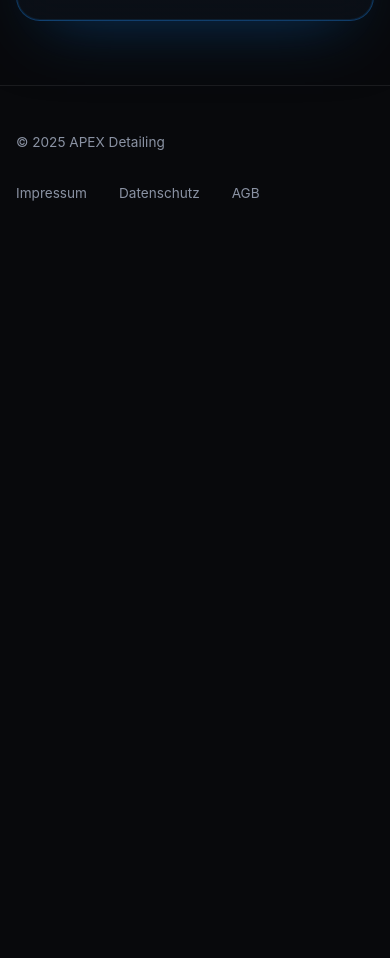
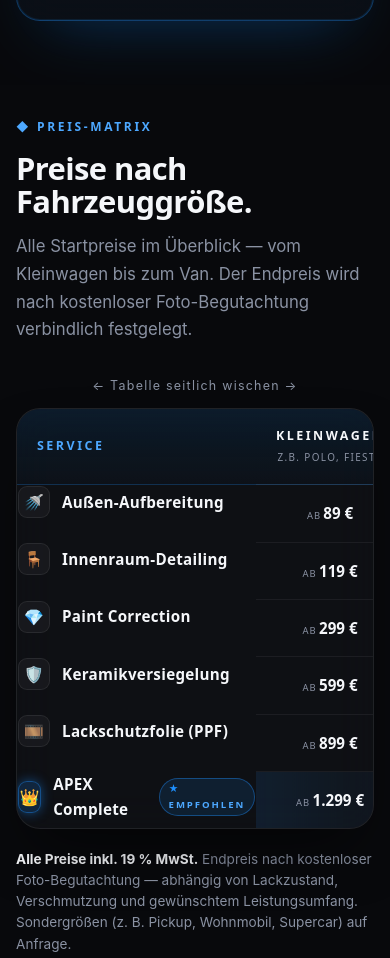
Before and after one commit to IvanGomes9777/autoaufbereitung-1, a plain HTML site: page leistungen.html in a window 390 px wide. Shown: the part 4614-5572 px from the top of the page. Before the commit the page ends 4851 px from the top, so only its background shows below. Drawn offline with Linux system fonts and the light colour scheme; a web font is replaced by a local one.

Commit message:
feat(pricing): add Fahrzeug-Preis-Matrix 'Classic Table' (M1)
- Glass-Tabelle mit 4 Fahrzeuggroessen x 6 Services
- APEX Complete als hervorgehobene Glow-Zeile mit Badge
- Header mit Akzent-Gradient + Beispiel-Fahrzeuge unterm Titel
- Row-Hover mit subtilem Blue-Tint
- Service-Icons in Glass-Tiles links
- Horizontal scrollbar auf Mobile, Tastatur-fokussierbar (tabindex=0)
- Wisch-Hinweis nur auf Mobile sichtbar
- visually-hidden Caption fuer Screenreader

```diff
--- /dev/null
+++ b/assets/css/pricing.css
@@ -0,0 +1,253 @@
+/* ============================================================
+   APEX DETAILING — pricing.css
+   Seite 2 / Sektion 3: Fahrzeuggroessen-Matrix "Classic Table" (M1)
+   ============================================================ */
+
+.pricing {
+  position: relative;
+  padding: clamp(2rem, 4vw, 3rem) var(--container-pad) clamp(4rem, 7vw, 6rem);
+  background: var(--color-bg-deep);
+}
+
+.pricing__inner {
+  max-width: 1100px;
+  margin: 0 auto;
+}
+
+/* ---------- HEADER ---------- */
+.pricing__header {
+  display: flex;
+  flex-direction: column;
+  gap: var(--space-sm);
+  margin-bottom: clamp(2rem, 4vw, 3rem);
+  max-width: 720px;
+}
+
+.pricing__eyebrow {
+  margin: 0;
+  font-family: var(--font-display);
+  font-size: var(--fs-eyebrow);
+  font-weight: 600;
+  letter-spacing: 0.22em;
+  text-transform: uppercase;
+  color: var(--color-accent-soft);
+}
+
+.pricing__title {
+  margin: 0;
+  font-family: var(--font-display);
+  font-size: clamp(1.85rem, 1.3rem + 2.6vw, 3.25rem);
+  font-weight: 800;
+  line-height: 1.05;
+  letter-spacing: -0.02em;
+  color: var(--color-text-primary);
+  text-wrap: balance;
+}
+
+.pricing__lead {
+  margin: 0;
+  font-size: var(--fs-sub);
+  line-height: 1.65;
+  color: var(--color-text-muted);
+  max-width: 60ch;
+}
+
+/* ---------- TABLE WRAPPER ---------- */
+.pricing__wrap {
+  position: relative;
+  border-radius: var(--radius-lg);
+  background: var(--color-bg-glass);
+  -webkit-backdrop-filter: blur(var(--blur-glass));
+  backdrop-filter: blur(var(--blur-glass));
+  border: var(--border-glass);
+  box-shadow: var(--shadow-elevated);
+  overflow: hidden;
+}
+
+.pricing__scroll {
+  overflow-x: auto;
+  -webkit-overflow-scrolling: touch;
+  scrollbar-width: thin;
+  scrollbar-color: rgba(255,255,255,0.18) transparent;
+}
+.pricing__scroll::-webkit-scrollbar { height: 8px; }
+.pricing__scroll::-webkit-scrollbar-thumb {
+  background: rgba(255,255,255,0.15);
+  border-radius: 999px;
+}
+
+/* ---------- TABLE ---------- */
+.pricing__table {
+  width: 100%;
+  min-width: 720px;
+  border-collapse: collapse;
+  font-family: var(--font-body);
+}
+
+.pricing__table thead th {
+  position: relative;
+  padding: 1.1rem 1.25rem;
+  font-family: var(--font-display);
+  font-size: 0.78rem;
+  font-weight: 600;
+  letter-spacing: 0.2em;
+  text-transform: uppercase;
+  color: var(--color-text-primary);
+  text-align: center;
+  background:
+    linear-gradient(180deg, rgba(30,144,255,0.10), rgba(30,144,255,0.02)),
+    var(--color-bg-glass-strong);
+  border-bottom: 1px solid rgba(30,144,255,0.25);
+  white-space: nowrap;
+}
+
+.pricing__table thead th:first-child {
+  text-align: left;
+  color: var(--color-accent-soft);
+}
+
+.pricing__table thead th small {
+  display: block;
+  margin-top: 0.25rem;
+  font-size: 0.62rem;
+  font-weight: 500;
+  letter-spacing: 0.14em;
+  color: var(--color-text-muted);
+  text-transform: uppercase;
+}
+
+.pricing__table tbody td {
+  padding: 1rem 1.25rem;
+  font-size: 0.95rem;
+  color: var(--color-text-primary);
+  border-top: 1px solid rgba(255,255,255,0.06);
+  text-align: center;
+  white-space: nowrap;
+  transition: background var(--duration-fast) var(--ease-smooth), color var(--duration-fast) var(--ease-smooth);
+}
+
+.pricing__table tbody tr:hover td {
+  background: rgba(30,144,255,0.05);
+}
+.pricing__table tbody tr:hover td:first-child {
+  color: var(--color-text-primary);
+}
+
+/* erste Spalte = Service-Name */
+.pricing__service {
+  text-align: left !important;
+  font-family: var(--font-display);
+  font-weight: 600;
+  letter-spacing: 0.02em;
+  color: var(--color-text-primary);
+  display: flex;
+  align-items: center;
+  gap: 0.75rem;
+}
+
+.pricing__service-icon {
+  display: inline-grid;
+  place-items: center;
+  width: 32px;
+  height: 32px;
+  border-radius: 9px;
+  background: rgba(255,255,255,0.04);
+  border: var(--border-glass);
+  font-size: 1rem;
+  line-height: 1;
+}
+
+.pricing__price {
+  font-family: var(--font-display);
+  font-weight: 700;
+  color: var(--color-text-primary);
+}
+
+.pricing__price small {
+  display: inline-block;
+  font-size: 0.62em;
+  font-weight: 500;
+  letter-spacing: 0.1em;
+  text-transform: uppercase;
+  color: var(--color-text-muted);
+  margin-right: 0.25em;
+}
+
+/* ---------- FEATURED ROW (APEX Complete) ---------- */
+.pricing__row--featured td {
+  background:
+    linear-gradient(90deg, rgba(30,144,255,0.10), rgba(30,144,255,0.04) 70%),
+    rgba(20,22,28,0.45);
+  border-top: 1px solid rgba(30,144,255,0.35);
+  position: relative;
+}
+
+.pricing__row--featured td:first-child {
+  color: var(--color-text-primary);
+}
+
+.pricing__row--featured .pricing__service-icon {
+  background: rgba(30,144,255,0.18);
+  border-color: rgba(30,144,255,0.4);
+  box-shadow: 0 0 12px var(--color-accent-glow);
+}
+
+.pricing__row--featured .pricing__price {
+  color: var(--color-text-primary);
+}
+
+.pricing__badge {
+  display: inline-block;
+  margin-left: 0.6rem;
+  padding: 0.18rem 0.55rem;
+  font-family: var(--font-display);
+  font-size: 0.6rem;
+  font-weight: 600;
+  letter-spacing: 0.2em;
+  text-transform: uppercase;
+  color: var(--color-accent-soft);
+  background: rgba(30,144,255,0.12);
+  border: 1px solid rgba(30,144,255,0.4);
+  border-radius: 999px;
+  vertical-align: middle;
+}
+.pricing__badge::before { content: '★ '; color: var(--color-accent); }
+
+/* ---------- SCROLL HINT (Mobile) ---------- */
+.pricing__hint {
+  display: none;
+  margin: 0 0 0.75rem;
+  font-size: 0.78rem;
+  color: var(--color-text-muted);
+  text-align: center;
+  letter-spacing: 0.1em;
+}
+
+@media (max-width: 760px) {
+  .pricing__hint { display: block; }
+}
+
+/* ---------- NOTE ---------- */
+.pricing__note {
+  margin: 1.25rem 0 0;
+  font-size: 0.85rem;
+  color: var(--color-text-muted);
+  max-width: 64ch;
+  line-height: 1.55;
+}
+
+.pricing__note strong { color: var(--color-text-primary); }
+
+/* ---------- REVEAL ---------- */
+.pricing__wrap {
+  opacity: 0;
+  transform: translateY(20px);
+  transition:
+    opacity var(--duration-slow) var(--ease-out),
+    transform var(--duration-slow) var(--ease-out);
+}
+.pricing.is-visible .pricing__wrap { opacity: 1; transform: translateY(0); }
+
+@media (prefers-reduced-motion: reduce) {
+  .pricing__wrap { opacity: 1; transform: none; transition: none; }
+}
--- a/assets/js/counters.js
+++ b/assets/js/counters.js
@@ -10,7 +10,7 @@
   const reduceMotion = window.matchMedia('(prefers-reduced-motion: reduce)').matches;
 
   /* ---------- GENERIC SECTION REVEAL ---------- */
-  const revealTargets = document.querySelectorAll('.trust, .services, .gallery, .hydro, .about, .finalcta, .service-list');
+  const revealTargets = document.querySelectorAll('.trust, .services, .gallery, .hydro, .about, .finalcta, .service-list, .pricing');
   if (revealTargets.length) {
     const obs = new IntersectionObserver((entries, observer) => {
       entries.forEach((entry) => {
--- a/leistungen.html
+++ b/leistungen.html
@@ -17,6 +17,7 @@
   <link rel="stylesheet" href="/assets/css/base.css" />
   <link rel="stylesheet" href="/assets/css/page.css" />
   <link rel="stylesheet" href="/assets/css/service-list.css" />
+  <link rel="stylesheet" href="/assets/css/pricing.css" />
 </head>
 <body>
   <a class="skip-link" href="#main">Zum Inhalt springen</a>
@@ -291,6 +292,113 @@
       </div>
     </section>
 
+    <section class="pricing" aria-labelledby="pricing-title">
+      <div class="pricing__inner">
+
+        <header class="pricing__header">
+          <p class="pricing__eyebrow">◆ Preis-Matrix</p>
+          <h2 id="pricing-title" class="pricing__title">
+            Preise nach Fahrzeuggröße.
+          </h2>
+          <p class="pricing__lead">
+            Alle Startpreise im Überblick — vom Kleinwagen bis zum Van.
+            Der Endpreis wird nach kostenloser Foto-Begutachtung verbindlich festgelegt.
+          </p>
+        </header>
+
+        <p class="pricing__hint">← Tabelle seitlich wischen →</p>
+
+        <div class="pricing__wrap">
+          <div class="pricing__scroll" tabindex="0" role="region" aria-label="Preistabelle nach Fahrzeuggröße, seitlich scrollbar">
+            <table class="pricing__table">
+              <caption class="visually-hidden">
+                Startpreise pro Service und Fahrzeuggröße in Euro.
+              </caption>
+              <thead>
+                <tr>
+                  <th scope="col">Service</th>
+                  <th scope="col">Kleinwagen <small>z.B. Polo, Fiesta</small></th>
+                  <th scope="col">Limousine <small>z.B. 3er, A4</small></th>
+                  <th scope="col">SUV <small>z.B. Q7, X5</small></th>
+                  <th scope="col">Van <small>z.B. V-Klasse, Sharan</small></th>
+                </tr>
+              </thead>
+              <tbody>
+                <tr>
+                  <th scope="row" class="pricing__service">
+                    <span class="pricing__service-icon" aria-hidden="true">🚿</span>
+                    Außen-Aufbereitung
+                  </th>
+                  <td class="pricing__price"><small>ab</small>89&nbsp;€</td>
+                  <td class="pricing__price"><small>ab</small>99&nbsp;€</td>
+                  <td class="pricing__price"><small>ab</small>119&nbsp;€</td>
+                  <td class="pricing__price"><small>ab</small>139&nbsp;€</td>
+                </tr>
+                <tr>
+                  <th scope="row" class="pricing__service">
+                    <span class="pricing__service-icon" aria-hidden="true">🪑</span>
+                    Innenraum-Detailing
+                  </th>
+                  <td class="pricing__price"><small>ab</small>119&nbsp;€</td>
+                  <td class="pricing__price"><small>ab</small>139&nbsp;€</td>
+                  <td class="pricing__price"><small>ab</small>169&nbsp;€</td>
+                  <td class="pricing__price"><small>ab</small>189&nbsp;€</td>
+                </tr>
+                <tr>
+                  <th scope="row" class="pricing__service">
+                    <span class="pricing__service-icon" aria-hidden="true">💎</span>
+                    Paint Correction
+                  </th>
+                  <td class="pricing__price"><small>ab</small>299&nbsp;€</td>
+                  <td class="pricing__price"><small>ab</small>349&nbsp;€</td>
+                  <td class="pricing__price"><small>ab</small>399&nbsp;€</td>
+                  <td class="pricing__price"><small>ab</small>449&nbsp;€</td>
+                </tr>
+                <tr>
+                  <th scope="row" class="pricing__service">
+                    <span class="pricing__service-icon" aria-hidden="true">🛡️</span>
+                    Keramikversiegelung
+                  </th>
+                  <td class="pricing__price"><small>ab</small>599&nbsp;€</td>
+                  <td class="pricing__price"><small>ab</small>699&nbsp;€</td>
+                  <td class="pricing__price"><small>ab</small>799&nbsp;€</td>
+                  <td class="pricing__price"><small>ab</small>899&nbsp;€</td>
+                </tr>
+                <tr>
+                  <th scope="row" class="pricing__service">
+                    <span class="pricing__service-icon" aria-hidden="true">🎞️</span>
+                    Lackschutzfolie (PPF)
+                  </th>
+                  <td class="pricing__price"><small>ab</small>899&nbsp;€</td>
+                  <td class="pricing__price"><small>ab</small>1.099&nbsp;€</td>
+                  <td class="pricing__price"><small>ab</small>1.299&nbsp;€</td>
+                  <td class="pricing__price"><small>ab</small>1.499&nbsp;€</td>
+                </tr>
+                <tr class="pricing__row--featured">
+                  <th scope="row" class="pricing__service">
+                    <span class="pricing__service-icon" aria-hidden="true">👑</span>
+                    APEX Complete
+                    <span class="pricing__badge">Empfohlen</span>
+                  </th>
+                  <td class="pricing__price"><small>ab</small>1.299&nbsp;€</td>
+                  <td class="pricing__price"><small>ab</small>1.499&nbsp;€</td>
+                  <td class="pricing__price"><small>ab</small>1.799&nbsp;€</td>
+                  <td class="pricing__price"><small>ab</small>1.999&nbsp;€</td>
+                </tr>
+              </tbody>
+            </table>
+          </div>
+        </div>
+
+        <p class="pricing__note">
+          <strong>Alle Preise inkl. 19&nbsp;% MwSt.</strong> Endpreis nach kostenloser Foto-Begutachtung —
+          abhängig von Lackzustand, Verschmutzung und gewünschtem Leistungsumfang.
+          Sondergrößen (z.&nbsp;B. Pickup, Wohnmobil, Supercar) auf Anfrage.
+        </p>
+
+      </div>
+    </section>
+
   </main>
 
   <footer class="site-footer">
```
Also changed, not shown: assets/css/base.css (+10 -0 lines).
